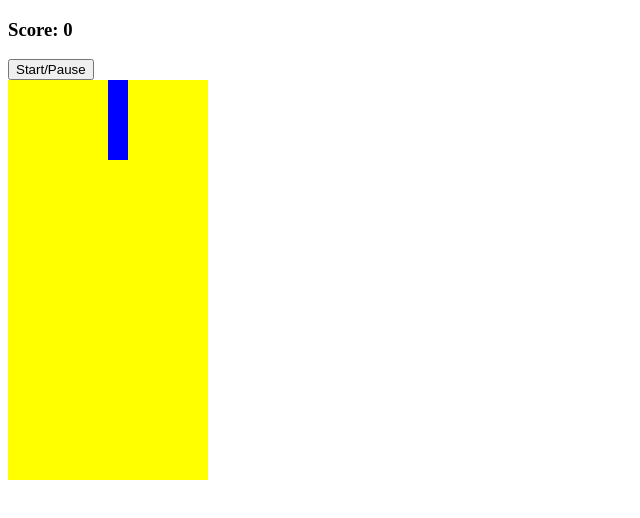
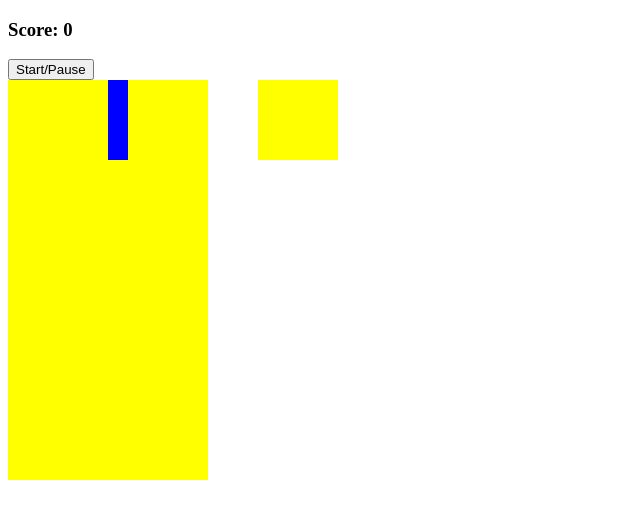
Before and after one commit to arthur-ryoo/Tetris, a plain HTML site: page index.html in a window 1280 px wide. Shown: the whole page, without its empty margins (0-640 px from the left). Drawn offline with Linux system fonts and the light colour scheme.

Commit message:
Add container and mini grid

```diff
--- a/index.html
+++ b/index.html
@@ -13,6 +13,7 @@
       <span id="Score">0</span>
     </h3>
     <button id="start-button">Start/Pause</button>
+    <div class="container">
       <div class="grid">
         <div></div>
         <div></div>
@@ -214,6 +215,35 @@
         <div></div>
         <div></div>
         <div></div>
+        <div class="taken"></div>
+        <div class="taken"></div>
+        <div class="taken"></div>
+        <div class="taken"></div>
+        <div class="taken"></div>
+        <div class="taken"></div>
+        <div class="taken"></div>
+        <div class="taken"></div>
+        <div class="taken"></div>
+        <div class="taken"></div>
+      </div>
+      <div class="mini-grid">
+        <div></div>
+        <div></div>
+        <div></div>
+        <div></div>
+        <div></div>
+        <div></div>
+        <div></div>
+        <div></div>
+        <div></div>
+        <div></div>
+        <div></div>
+        <div></div>
+        <div></div>
+        <div></div>
+        <div></div>
+        <div></div>
+      </div>
     </div>
   </body>
 </html>
```
Lines whose indentation alone changed are shown as unchanged.
